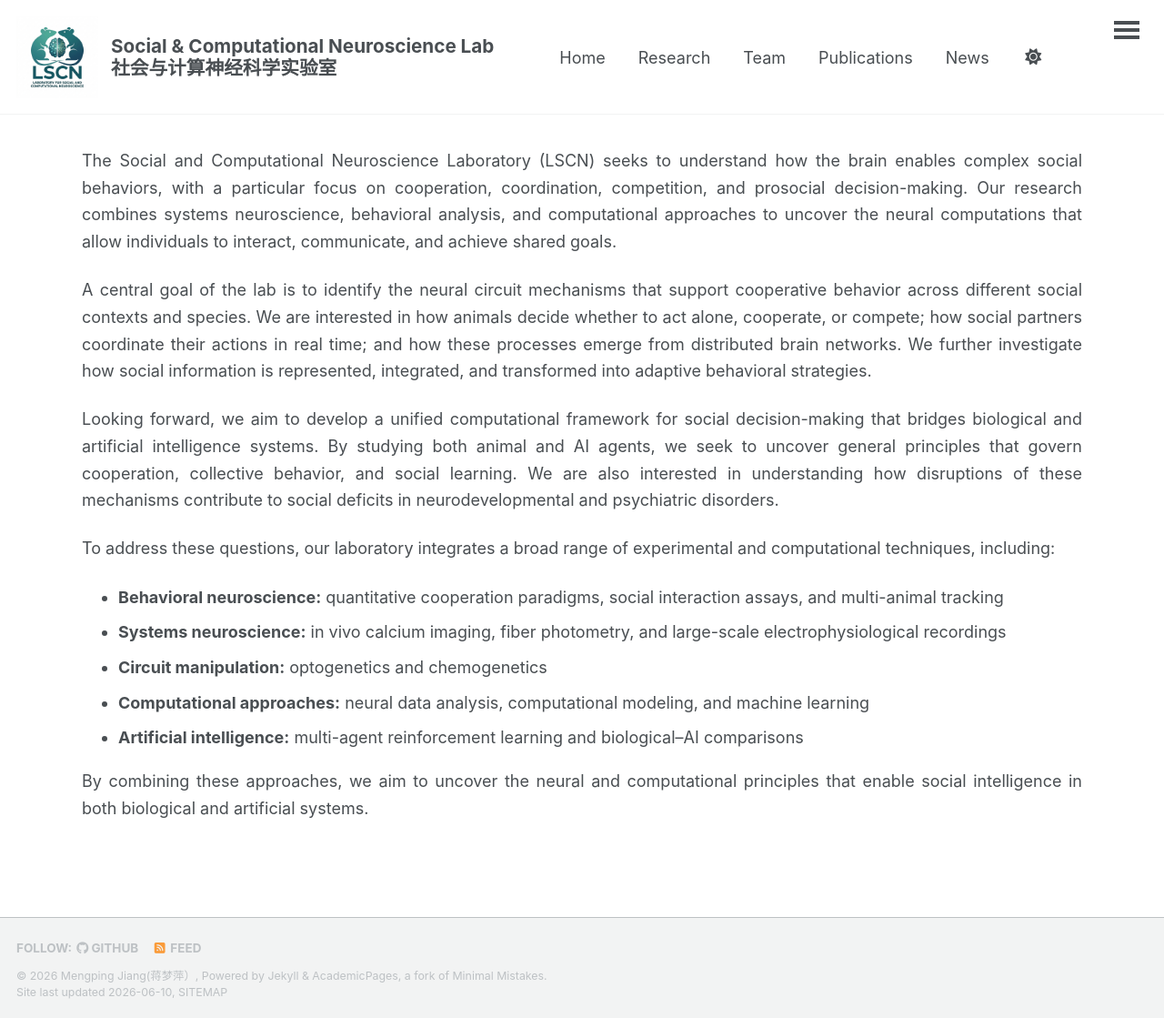
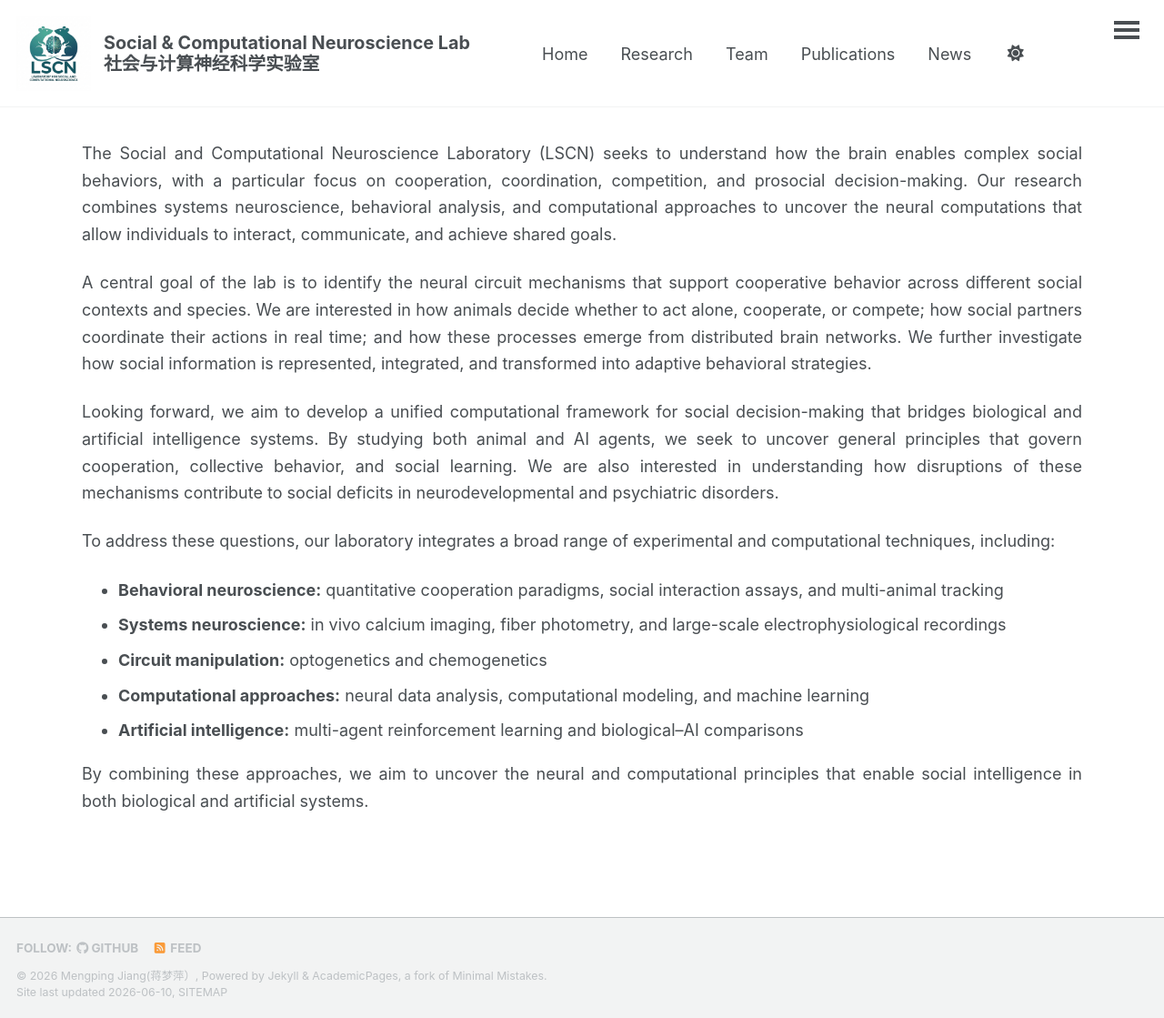
Before and after one commit to MengpingJiang/mengpingjiang.github.io, a Jekyll site: the page built from _pages/about.md, in a window 1280 px wide and 1119 px high. Shown: the whole window at 91% size. Built offline with Jekyll 4.4.1, drawn with Linux system fonts in a browser that asks for light colours; a script bundle is joined from its source files by our own code; library files that are not in the unit come from our copies.

Commit message:
Update main.scss

```diff
--- a/assets/css/main.scss
+++ b/assets/css/main.scss
@@ -50,7 +50,7 @@
   border-bottom: none !important;
   box-shadow: none !important;
   line-height: 1.15;
-  font-size: 1.15rem;
+  font-size: 1.1rem;
 }
 
 .lab-title:hover {
@@ -60,7 +60,7 @@
 }
 
 .lab-logo {
-  height: 90px;
+  height: 82px;
   width: auto;
   flex-shrink: 0;
 }
```
